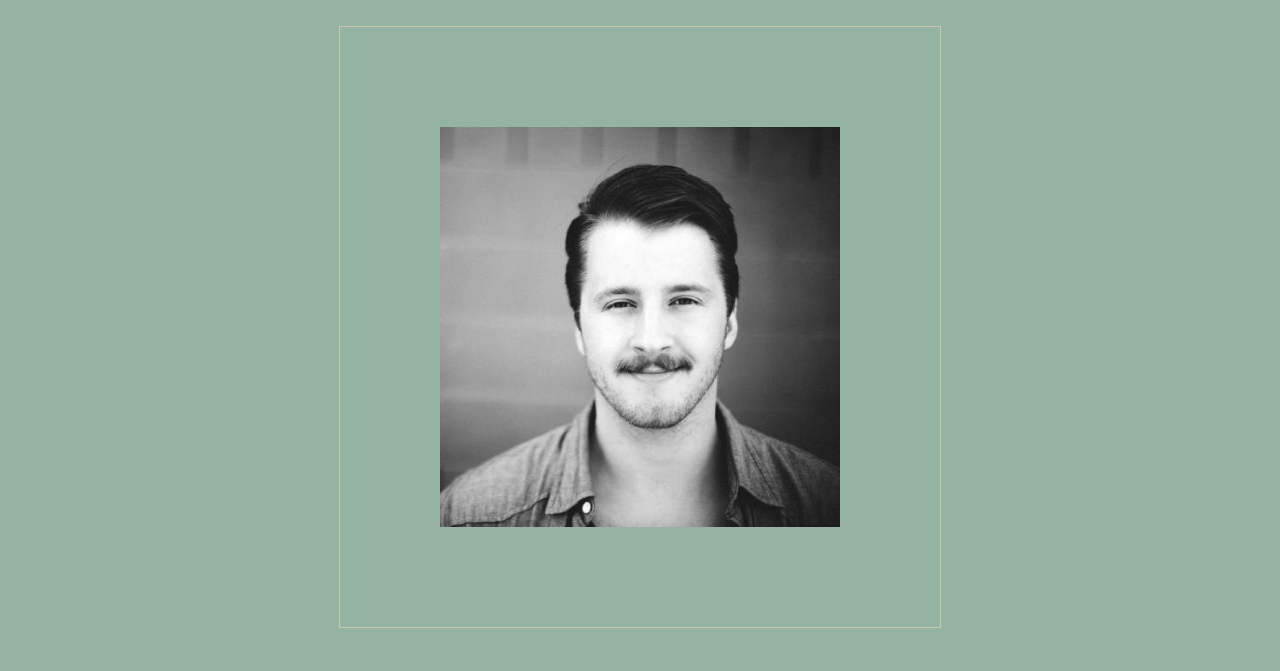
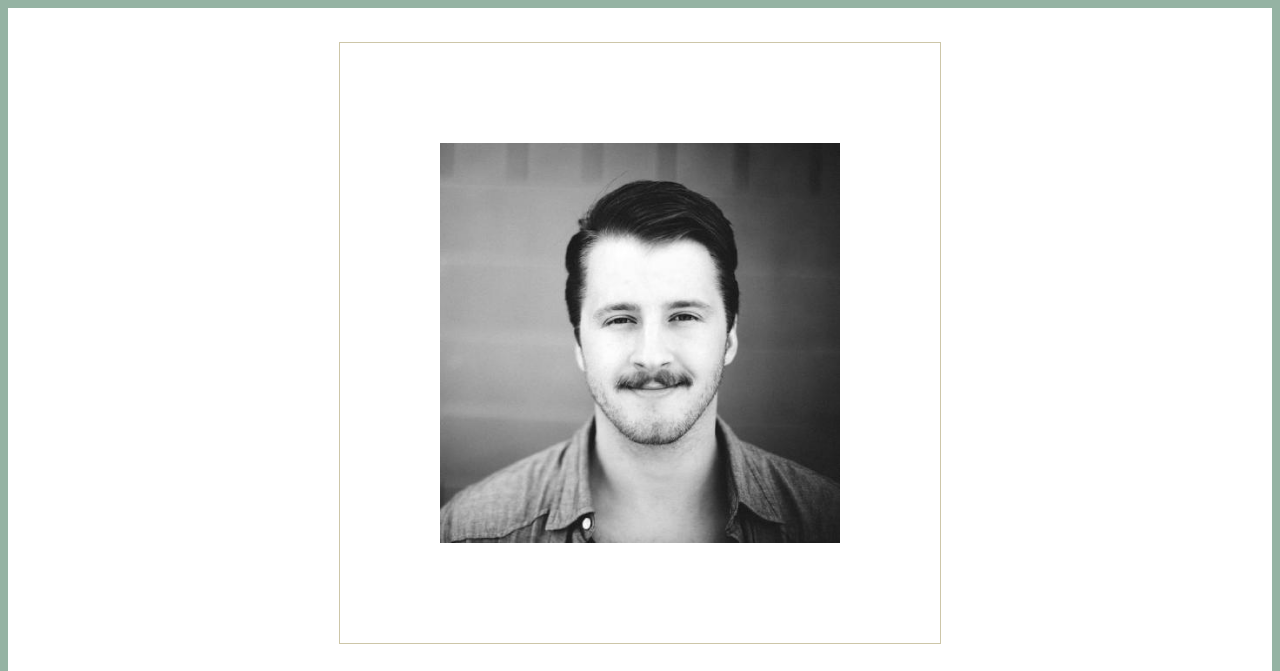
Before and after one commit to ikuula/first-coding-ever, a plain HTML site: page index.html in a window 1280 px wide. Shown: the top 671 px of the page. Drawn offline with Linux system fonts and the light colour scheme.

Commit message:
added header formatting

```diff
--- a/css/stylesheet.css
+++ b/css/stylesheet.css
@@ -51,3 +51,8 @@ img.IsaacImage {
   border: 1px solid #CDC6A8;
   padding: 100px;
 }
+
+.main-header {
+background: white;
+    padding: 1em 0;
+}
```
